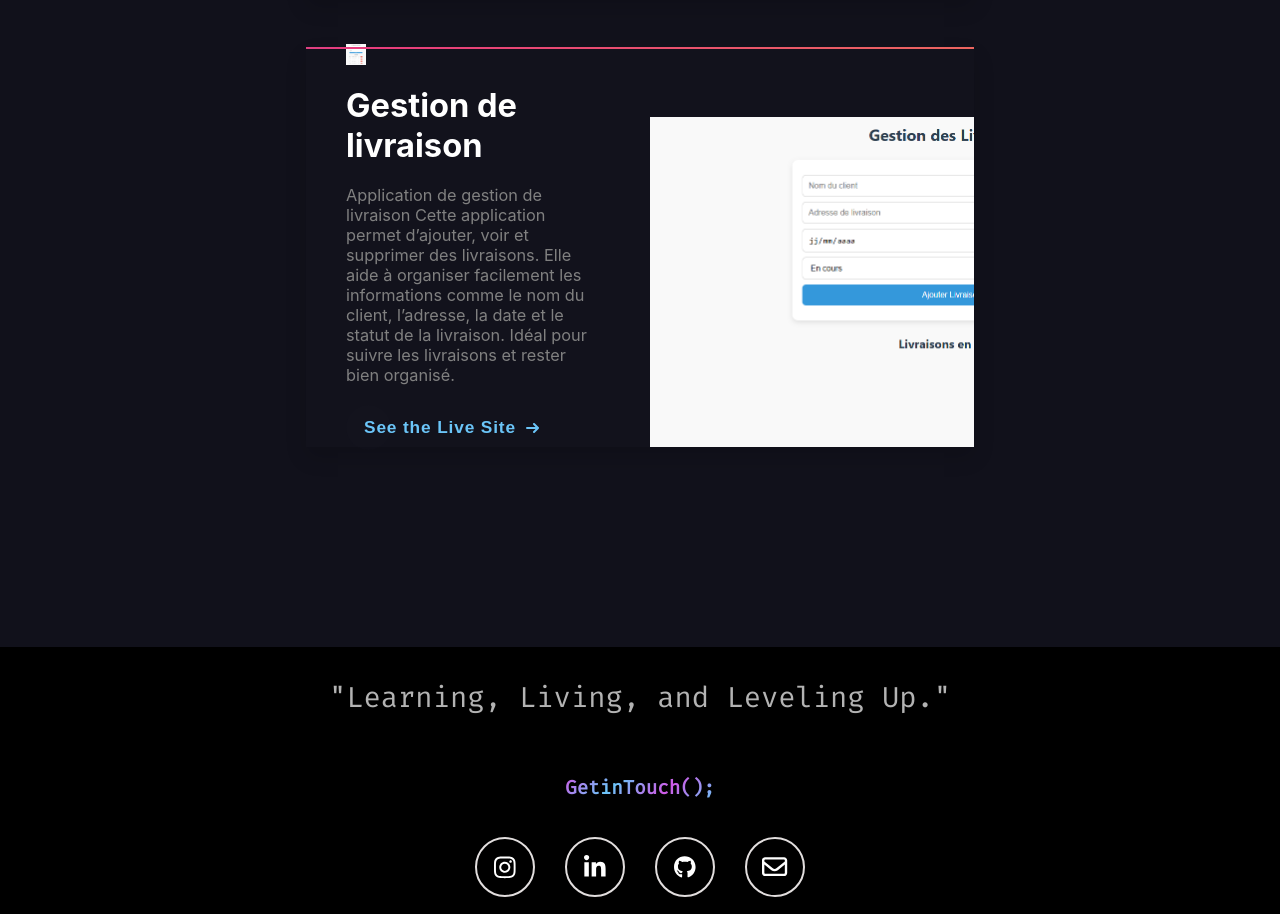
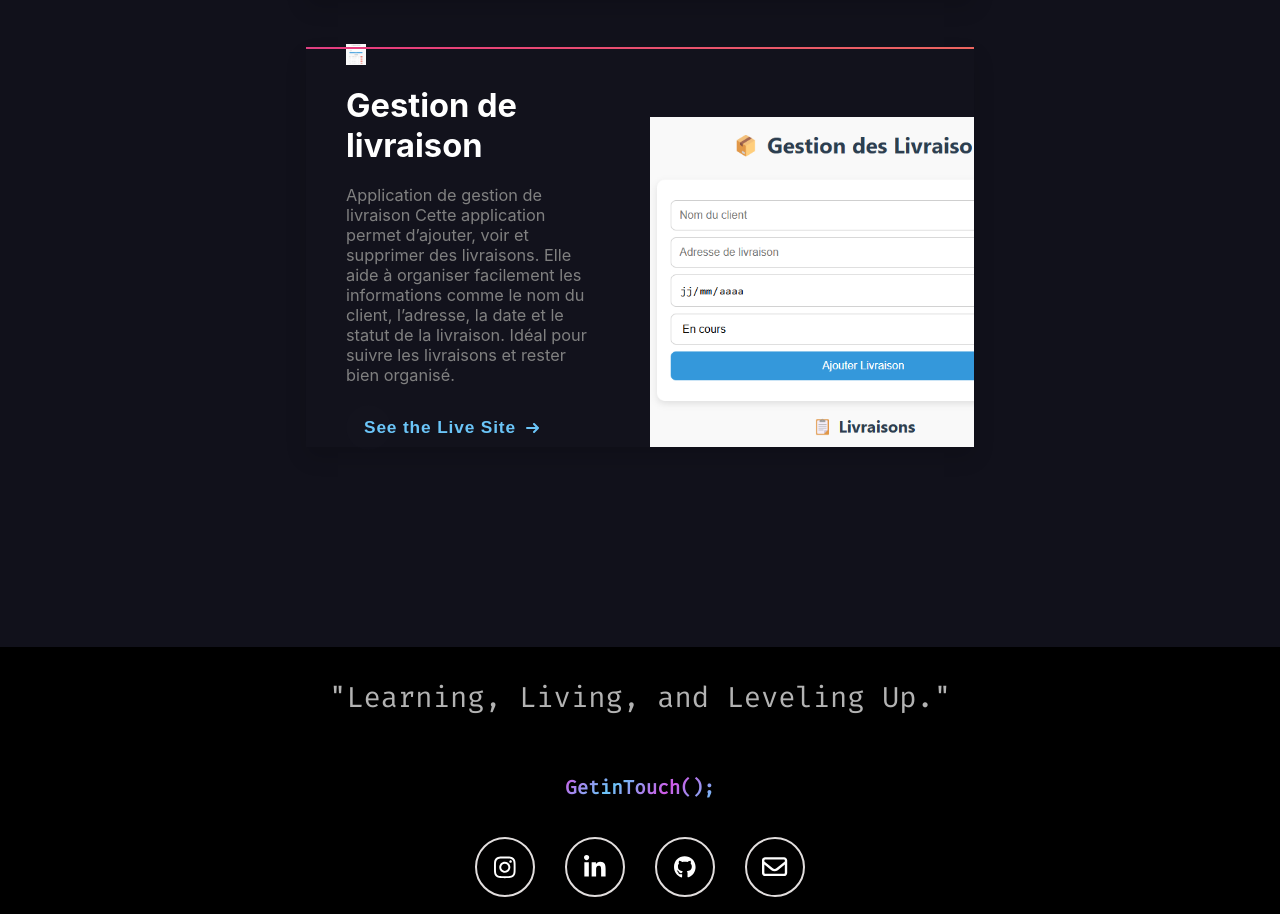
Before and after one commit to guesmi-rania/MyPortfolio, a website: page index.html in a window 1280 px wide. Shown: the part 3571-4485 px from the top of the page. Drawn offline with nearby package versions, Linux system fonts and the light colour scheme; a web font is replaced by a local one.

Commit message:
Ajout des dernières modifications

```diff
--- a/index.html
+++ b/index.html
@@ -276,7 +276,7 @@
                     </svg>
                   </button>
             </div>
-            <div class="image-div"><img src="src/webp/GESTIONLIV2.webp" alt=""></div>
+            <div class="image-div"><img src="src/webp/Capture-livraison.webp" alt=""></div>
     </div></a>
         </div>
         </div>
```
Also changed, not shown: src/png/Screenshot_2022-12-26-16-43-48-89_6012fa4d4ddec268fc5c7112cbb265e7-01.jpeg (deleted), src/png/Screenshot_2022-12-26-16-43-48-89_6012fa4d4ddec268fc5c7112cbb265e7-01.jpg (added), src/png/favicon.png, src/png/logo-body.png, src/png/logo-head.png, src/png/logo-head2.png, src/png/logo-headwithouteyes.png, src/png/logo-headwithouteyes2.png, src/png/logo.png, src/webp/Capture-livraison.webp (added), src/webp/GESTIONLIV2.webp (deleted).
